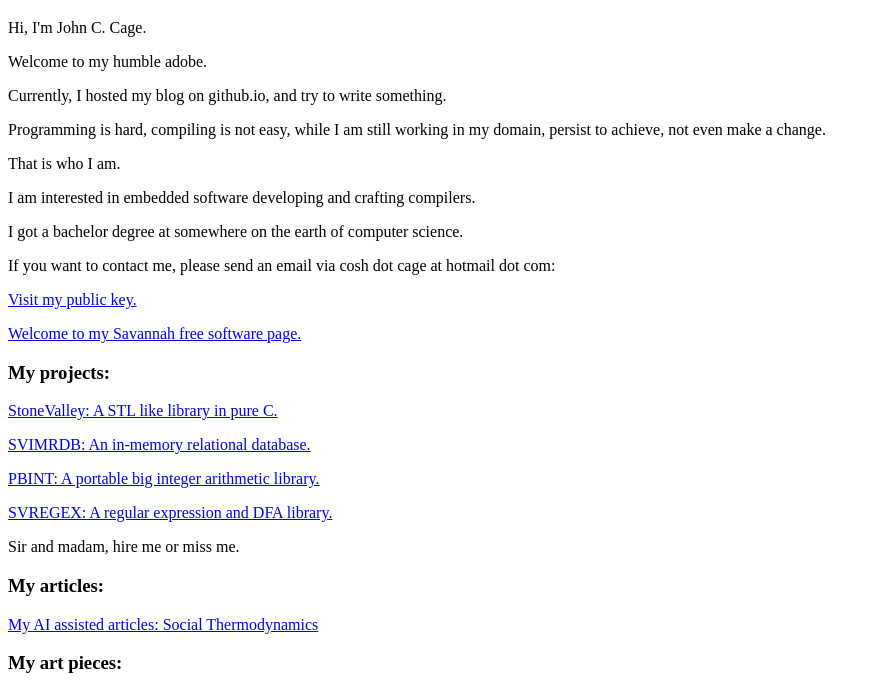
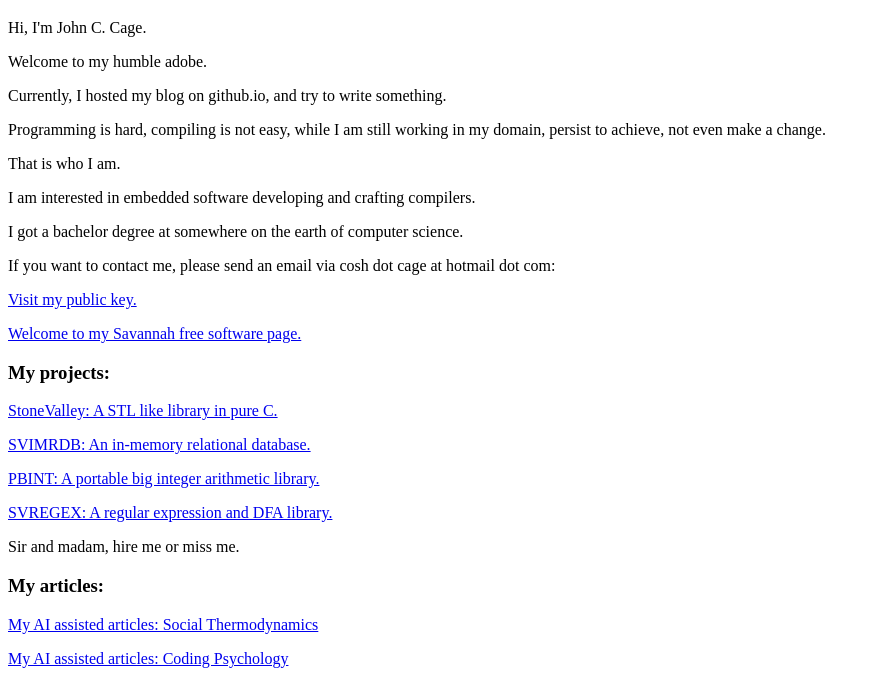
Before and after one commit to coshcage/coshcage.github.io, a plain HTML site: page index.html in a window 1280 px wide. Shown: the part 61-744 px from the top of the page, without its empty margins (0-880 px from the left). Drawn offline with Linux system fonts and the light colour scheme.

Commit message:
Add files via upload

```diff
--- a/index.html
+++ b/index.html
@@ -20,6 +20,7 @@
 <p>Sir and madam, hire me or miss me.</p>
 <h3>My articles:</h3>
 <p><a href="/essays/st260209.txt">My AI assisted articles: Social Thermodynamics </a></p>
+<p><a href="/essays/cp260305.txt">My AI assisted articles: Coding Psychology </a></p>
 <h3>My art pieces:</h3>
 <p><img src="./art/computer_2003_8_25.bmp"></p>
 <p><img src="./art/mystery.bmp"></p>
```
Also changed, not shown: essays/cp260305.txt (added).
